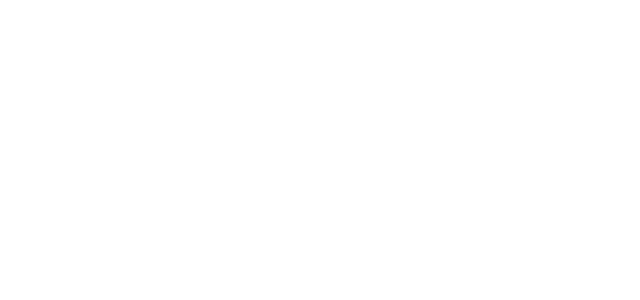
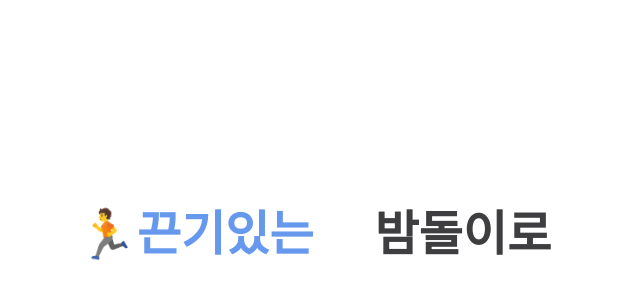
Before and after one commit to Bamdoliro/Bamdoliro_V2, a React (Create React App) app: page / in a window 1280 px wide. Shown: the part 170-470 px from the top of the page, without its empty margins (331-971 px from the left). Built offline with nearby package versions, Linux system fonts and the light colour scheme.

Commit message:
ADD :: 휠 움직임 감지 후  MainText 변경

```diff
--- a/package.json
+++ b/package.json
@@ -8,7 +8,9 @@
     "@testing-library/user-event": "^13.5.0",
     "react": "^18.2.0",
     "react-dom": "^18.2.0",
+    "react-router-dom": "^6.16.0",
     "react-scripts": "5.0.1",
+    "styled-components": "^6.0.8",
     "web-vitals": "^2.1.4"
   },
   "scripts": {
--- a/src/App.js
+++ b/src/App.js
@@ -1,9 +1,19 @@
+import {styled, createGlobalStyle} from "styled-components";
+import Introduce from "./Components/Introduce";
+
 function App() {
   return (
-    <div>
-
-    </div>
+    <>
+      <GlobalStyle />
+      <Introduce />
+    </>
   );
 }
 
+const GlobalStyle = createGlobalStyle`
+  * {
+    margin: 0;
+  }
+`
+
 export default App;
--- /dev/null
+++ b/src/Components/Introduce/index.js
@@ -0,0 +1,92 @@
+import React, { useRef, useState } from 'react';
+import styled from 'styled-components';
+
+const Introduce = () => {
+  const [texts,setTexts] = useState([
+    '🏃끈기있는',
+    '🔥꺼지지 않을 열정이 있는',
+    '🐯무엇이든 맞설 용기있는',
+    '📈끊임없이 성장하는',
+    '🧶엉킨 실타래를 푸는'
+  ])
+
+  const hasWheelEventHandled = useRef(false);
+  const [wheelMove, setWheelMove] = useState(0)
+
+  const handleWheel = () => {
+    if (hasWheelEventHandled.current || wheelMove >= 4) {
+      return;
+    }
+    console.log("휠 움직임");
+    setWheelMove(wheelMove + 1)
+    hasWheelEventHandled.current = true;
+    setTimeout(() => {
+      hasWheelEventHandled.current = false;
+    }, 1500);
+  };
+
+  return (
+    <Layout onWheel={handleWheel}>
+      <ContentLayout>
+        <Contents>
+          <MainText>
+          {texts[wheelMove]}
+          </MainText>
+        </Contents>
+        <Bamdoliro>
+          밤돌이로
+        </Bamdoliro>
+      </ContentLayout>
+    </Layout>
+  );
+};
+const Layout = styled.div`
+  width: 100%;
+  height: 100vh;
+  display: flex;
+  justify-content: center;
+  align-items: center;
+`
+const ContentLayout = styled.div`
+  display: flex;
+  justify-content: center;
+  align-items: center;
+  gap: 51px;
+`
+const Contents = styled.div`
+  display: flex;
+  align-items: center;
+  height: 350px;
+`
+const Bamdoliro = styled.p`
+  color: var(--grey3, #3E3D3F);
+  text-align: center;
+  font-family: Pretendard;
+  font-size: 48px;
+  font-style: normal;
+  font-weight: 700;
+  line-height: normal;
+`
+// const SubText = styled.h2`
+//   color: #363636;
+//   text-align: center;
+//   /* H2 */
+//   font-family: Pretendard;
+//   font-size: 28px;
+//   font-style: normal;
+//   font-weight: 700;
+//   line-height: normal;
+// `
+const MainText = styled.h1`
+  color: var(--navy, #6699ED);
+  text-align: center;
+  font-family: Pretendard;
+  font-size: 48px;
+  font-style: normal;
+  font-weight: 700;
+  line-height: normal;
+  padding-left: 10px;
+  padding-right: 10px;
+`
+
+export default Introduce;
```
Also changed, not shown: 1 other file (tests, documents, lock files or other folders).
